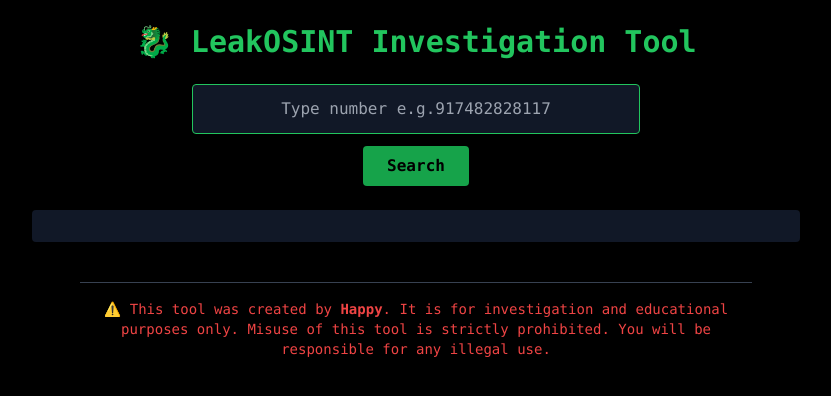
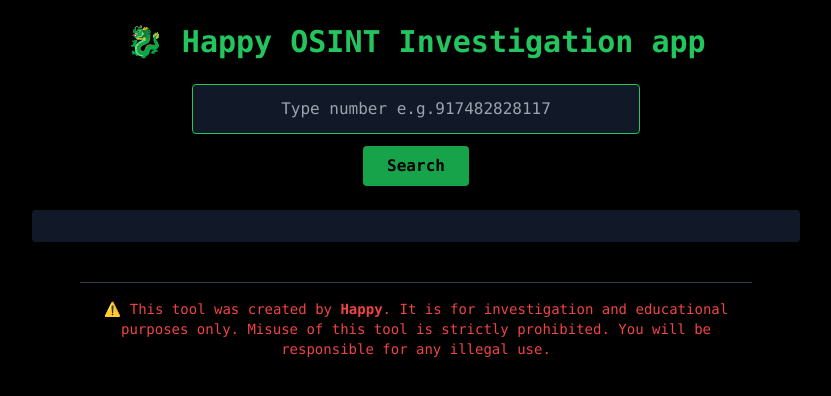
Before and after one commit to begamsaleha073-oss/Full-info-app, a Next.js app: page / in a window 1280 px wide. Shown: the top 396 px of the page, without its empty margins (224-1055 px from the left). Built offline with nearby package versions, Linux system fonts and the light colour scheme.

Commit message:
Update header text for OSINT Investigation tool

```diff
--- a/pages/index.js
+++ b/pages/index.js
@@ -32,7 +32,7 @@ export default function Home() {
 
   return (
     <div className="min-h-screen bg-black text-green-400 flex flex-col items-center p-6 font-mono">
-      <h1 className="text-3xl font-bold mb-6 text-green-500">🐉 LeakOSINT Investigation Tool</h1>
+      <h1 className="text-3xl font-bold mb-6 text-green-500">🐉 Happy OSINT Investigation app</h1>
 
       <div className="w-full max-w-md flex flex-col items-center">
         <input
```
